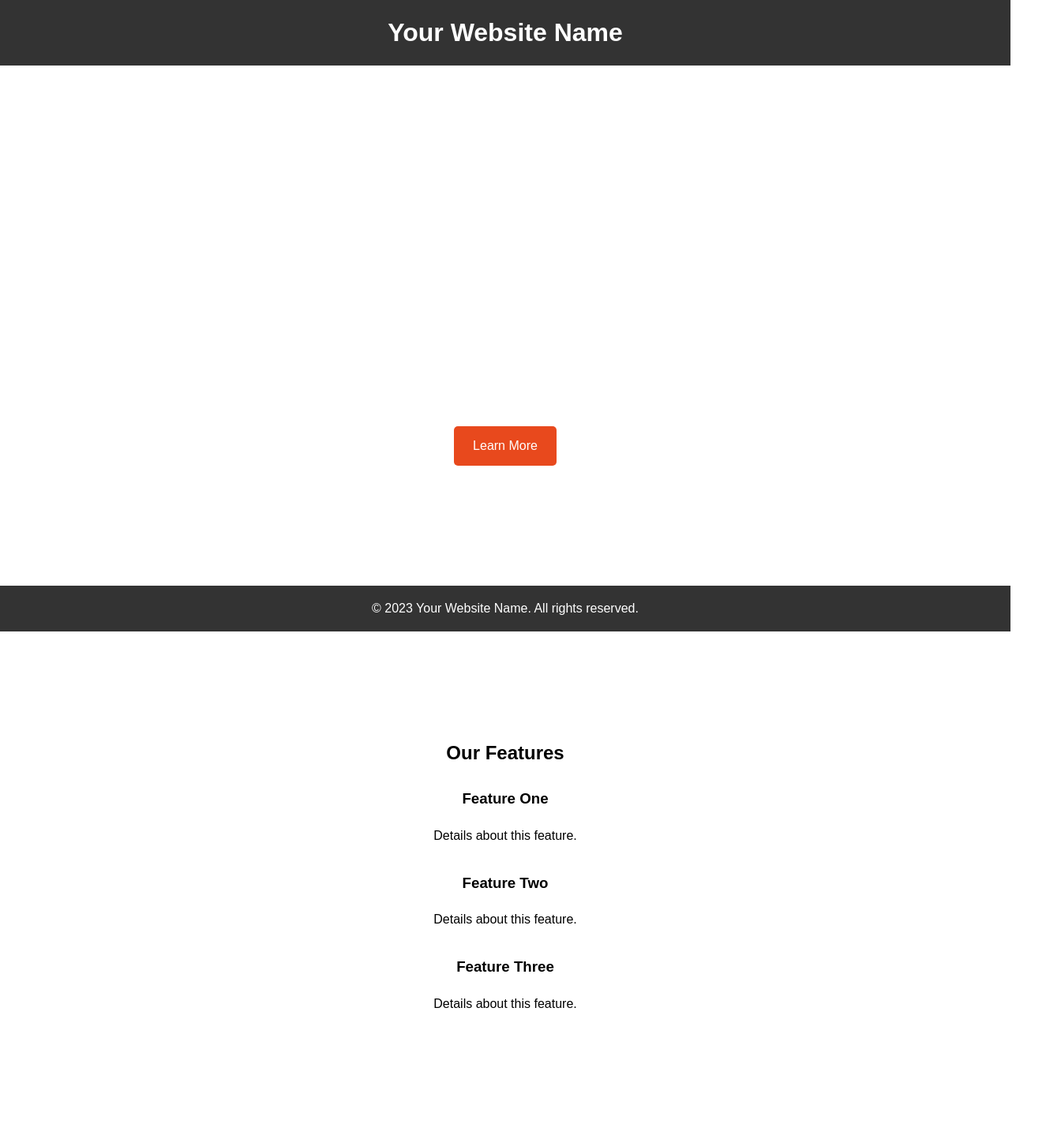
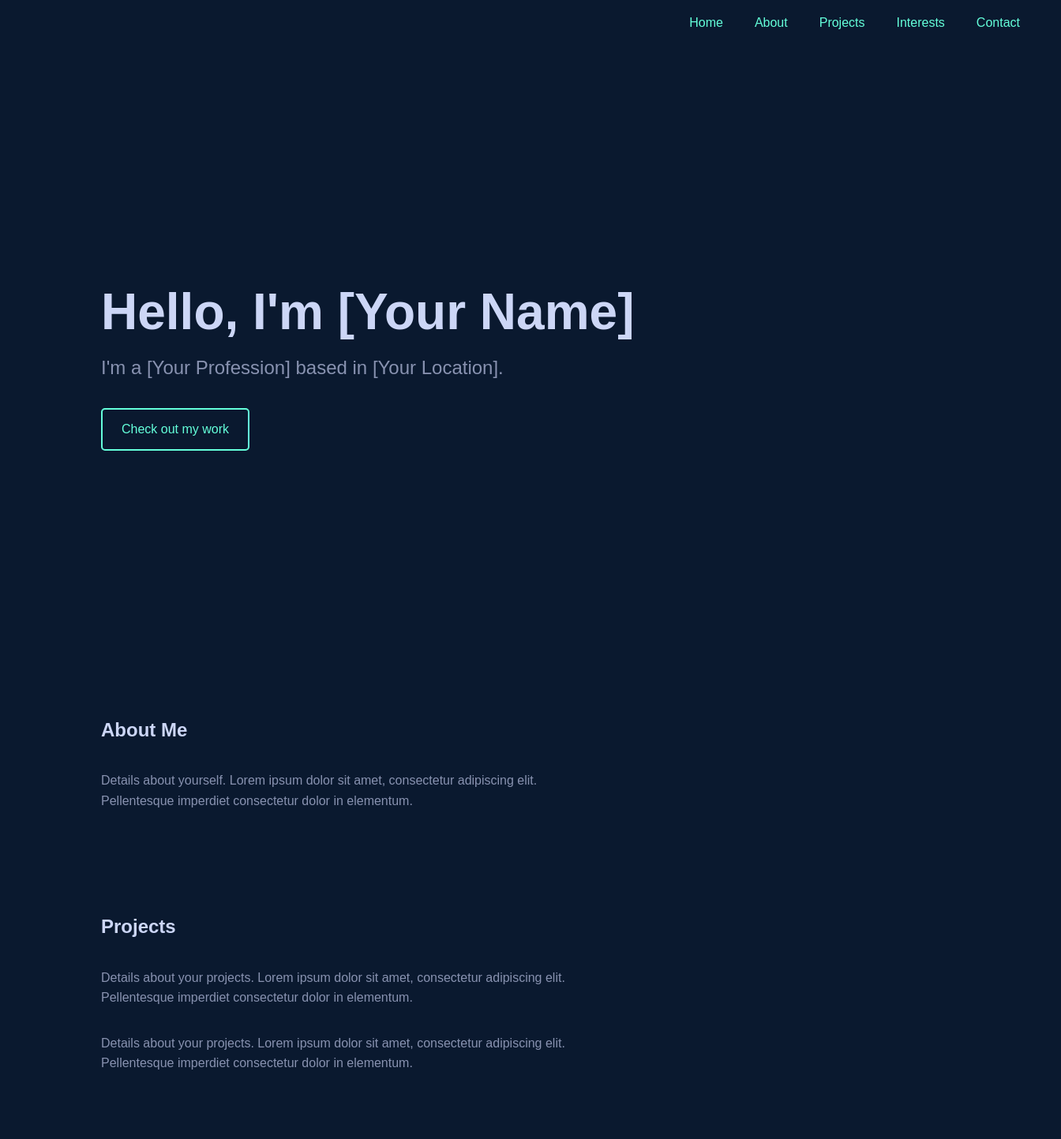
Before and after one commit to adgarnier/adgarnier.github.io, a plain HTML site: page index.html in a window 1280 px wide. Shown: the top 1443 px of the page at 79% size, 1344 px wide, since content can reach past the window. Before the commit the page ends 1348 px from the top, so only its background shows below. Drawn offline with Linux system fonts and the light colour scheme.

Commit message:
Update index.html

```diff
--- a/index.html
+++ b/index.html
@@ -6,71 +6,89 @@
     <meta name="description" content="Your website description here">
     <title>Your Website Name</title>
     <style>
-        /* Reset some default browser styles */
-        body, h1, p {
+        body, h1, h2, h3, p, a {
             margin: 0;
             padding: 0;
+            font-family: 'Arial', sans-serif;
+            color: #ccd6f6;
         }
 
         body {
-            font-family: Arial, sans-serif;
+            background-color: #0a192f;
             line-height: 1.6;
+            overflow-x: hidden;
         }
 
-        header {
-            background: #333;
-            color: #fff;
-            padding: 1rem 0;
-            text-align: center;
+        .navbar {
+            display: flex;
+            justify-content: right;
+            align-items: center;
+            padding: 1rem 2rem;
+            background-color: #0a192f;
+            position: relative;
+            width: 100%;
+            top: 0;
+            z-index: 1000;
+        }
+
+        .navbar a {
+            color: #64ffda;
+            margin: 0 20px;
+            text-decoration: none;
+            font-size: 1rem;
+        }
+
+        .navbar a:hover {
+            text-decoration: underline;
         }
 
         .container {
             width: 80%;
             margin: auto;
-            overflow: hidden;
+            padding-top: 0px; /* Adjust for fixed top bar */
         }
 
-        .showcase {
-            background: url('path-to-your-image.jpg') no-repeat center center/cover;
-            color: #fff;
+        .hero {
             height: 100vh;
-            text-align: center;
             display: flex;
             flex-direction: column;
             justify-content: center;
+            text-align: left;
         }
 
-        .showcase h1 {
-            font-size: 3rem;
-            margin-bottom: 1rem;
+        .hero h1 {
+            font-size: 4rem;
         }
 
-        .showcase p {
+        .hero p {
             font-size: 1.5rem;
-            margin-bottom: 2rem;
+            color: #8892b0;
         }
 
-        .showcase a {
+        .hero a {
             display: inline-block;
-            background: #e8491d;
-            color: #fff;
+            background: transparent;
+            border: 2px solid #64ffda;
+            color: #64ffda;
             padding: 0.75rem 1.5rem;
             text-decoration: none;
             border-radius: 5px;
-            transition: background 0.3s;
+            transition: background 0.3s, color 0.3s;
+            margin-top: 2rem;
         }
 
-        .showcase a:hover {
-            background: #333;
+        .hero a:hover {
+            background: #64ffda;
+            color: #0a192f;
         }
 
         .features {
-            padding: 2rem 0;
-            text-align: center;
+            padding: 3rem 0;
+            text-align: left;
         }
 
         .features h2 {
-            margin-bottom: 1.5rem;
+            margin-bottom: 2rem;
         }
 
         .feature {
@@ -79,50 +97,60 @@
 
         .feature p {
             max-width: 600px;
-            margin: 0.5rem auto;
+            margin: 0.5rem 0;
+            color: #8892b0;
         }
 
         footer {
-            background: #333;
-            color: #fff;
+            background: #0a192f;
+            color: #8892b0;
             text-align: center;
             padding: 1rem 0;
-            position: absolute;
-            bottom: 0;
+            position: relative;
             width: 100%;
         }
     </style>
 </head>
 <body>
 
-<header>
+<div class="navbar">
+    <a href="#home">Home</a>
+    <a href="#about">About</a>
+    <a href="#projects">Projects</a>
+    <a href="#interests">Interests</a>
+    <a href="#contact">Contact</a>
+
+
+
+
+
+</div>
+
+<section class="hero" id="home">
     <div class="container">
-        <h1>Your Website Name</h1>
-    </div>
-</header>
-
-<section class="showcase">
-    <div class="container">
-        <h1>Welcome to Our Website</h1>
-        <p>Your catchy tagline goes here</p>
-        <a href="#features">Learn More</a>
+        <h1>Hello, I'm [Your Name]</h1>
+        <p>I'm a [Your Profession] based in [Your Location].</p>
+        <a href="#projects">Check out my work</a>
     </div>
 </section>
 
-<section class="features" id="features">
+<section class="features" id="about">
     <div class="container">
-        <h2>Our Features</h2>
+        <h2>About Me</h2>
         <div class="feature">
-            <h3>Feature One</h3>
-            <p>Details about this feature.</p>
+            <p>Details about yourself. Lorem ipsum dolor sit amet, consectetur adipiscing elit. Pellentesque imperdiet consectetur dolor in elementum.</p>
+        </div>
+    </div>
+</section>
+
+<section class="features" id="projects">
+    <div class="container">
+        <h2>Projects</h2>
+        <div class="feature">
+            <p>Details about your projects. Lorem ipsum dolor sit amet, consectetur adipiscing elit. Pellentesque imperdiet consectetur dolor in elementum.</p>
         </div>
         <div class="feature">
-            <h3>Feature Two</h3>
-            <p>Details about this feature.</p>
-        </div>
-        <div class="feature">
-            <h3>Feature Three</h3>
-            <p>Details about this feature.</p>
+            <p>Details about your projects. Lorem ipsum dolor sit amet, consectetur adipiscing elit. Pellentesque imperdiet consectetur dolor in elementum.</p>
         </div>
     </div>
 </section>
```
